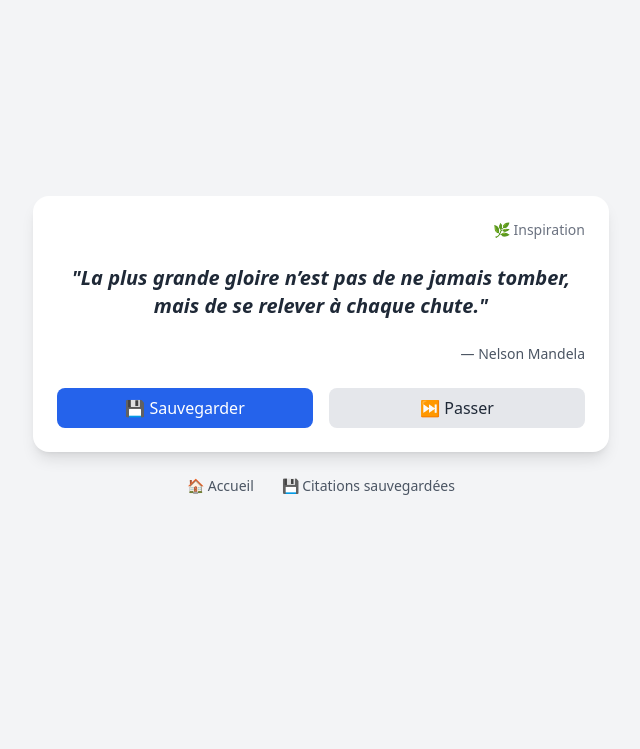
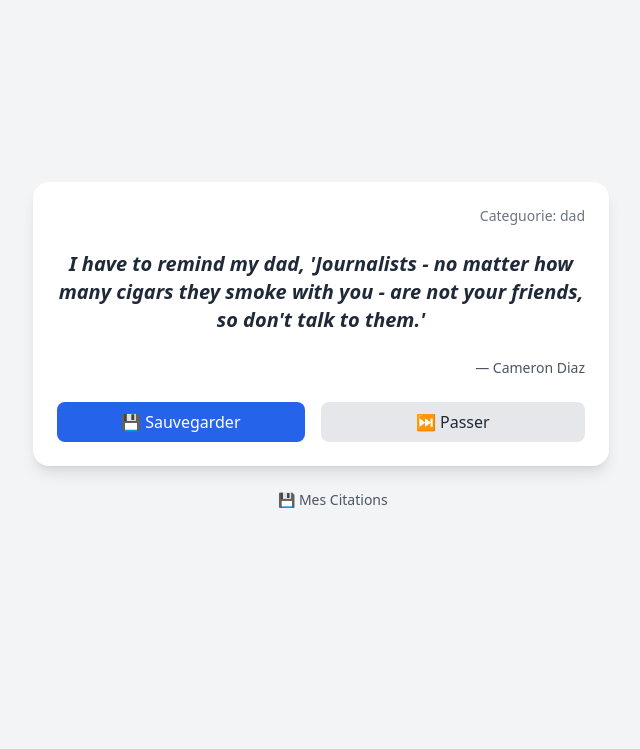
Before and after one commit to ElieReyara/QuoteFetcher, a Django app: template quote_api/quoteapi/quotes/templates/quotes/acceuil.html in a window 1280 px wide. Shown: the part 158-907 px from the top of the page, without its empty margins (319-959 px from the left). Run offline with Django 5.2, Linux system fonts and the light colour scheme; data comes from the database, SQL or seed files in the repository; both versions use the stored data as it was after the commit; the template is opened without the code that fills it: values that come from a table or form of the project are taken from there, most other values are stand-ins (such as "Sample title", 1, 10 or a date in 2020); some libraries are stand-ins or nearby versions.

Commit message:
Adaptation generation de quote et sauvegarde

```diff
--- a/quote_api/quoteapi/quotes/templates/quotes/acceuil.html
+++ b/quote_api/quoteapi/quotes/templates/quotes/acceuil.html
@@ -6,34 +6,39 @@
   <div class="bg-white rounded-2xl shadow-lg p-6 w-full max-w-xl space-y-6">
     <!-- Catégorie -->
     <div class="text-sm text-gray-500 text-right font-medium">
-      🌿 Inspiration
+      Categuorie: {{quote.category}}
     </div>
 
     <!-- Citation -->
     <blockquote class="text-xl font-semibold text-gray-800 italic text-center">
-      "La plus grande gloire n’est pas de ne jamais tomber, mais de se relever à chaque chute."
+      {{quote.text}}
     </blockquote>
 
     <!-- Auteur -->
     <div class="text-right text-sm text-gray-600">
-      — Nelson Mandela
+      — {{quote.author}}
     </div>
 
     <!-- Boutons -->
     <div class="flex justify-between gap-4">
-      <button class="w-full bg-blue-600 hover:bg-blue-700 text-white py-2 px-4 rounded-lg font-medium transition">
-        💾 Sauvegarder
-      </button>
+      <form action="{% url 'saveQuote' %}" method="post" class="w-full">
+        {% csrf_token %}
+        <input type="hidden" name="json_quote_data" value="{{ json_quote_data }}">
+        <button class="w-full bg-blue-600 hover:bg-blue-700 text-white py-2 px-4 rounded-lg font-medium transition">
+          💾 Sauvegarder
+        </button>
+    </form>
       <button class="w-full bg-gray-200 hover:bg-gray-300 text-gray-800 py-2 px-4 rounded-lg font-medium transition">
-        ⏭️ Passer
+        <a href="{% url 'quote' %}" class="">⏭️ Passer</a>
+
       </button>
     </div>
   </div>
 
   <!-- Navigation -->
   <div class="mt-6 text-sm text-gray-600 space-x-6">
-    <a href="#" class="hover:underline">🏠 Accueil</a>
-    <a href="#" class="hover:underline">💾 Citations sauvegardées</a>
+    <a href="#" class="hidden hover:underline">🏠 Accueil</a>
+    <a href="#" class="hover:underline">💾 Mes Citations</a>
     <a href="#" class="hidden hover:underline">⚙️ Paramètres</a>
   </div>
 </div>
--- a/quote_api/quoteapi/quotes/templates/quotes/base.html
+++ b/quote_api/quoteapi/quotes/templates/quotes/base.html
@@ -20,7 +20,7 @@
             <div class="px-6 flex space-x-4 justify-between items-center">
                 <div class="space-x-4">
                     <a href="#" class="text-gray-700 font-medium hover:text-gray-900">Profil</a>
-                    <a href="#" class="bg-gray-500 font-medium px-3 py-2 rounded rounded text-gray-700 hover:text-gray-900">Acceuil</a>
+                    <a href="{% url 'quote' %}" class="bg-gray-500 font-medium px-3 py-2 rounded rounded text-gray-700 hover:text-gray-900">Acceuil</a>
                     <a href="#" class="bg-green-500 font-medium px-3 py-2 rounded rounded text-white hover:text-white-900">Mes Citations</a>
                 </div>
                 <form action="{% url 'logout' %}" method="post" class="inline">
--- a/quote_api/quoteapi/quotes/urls.py
+++ b/quote_api/quoteapi/quotes/urls.py
@@ -2,7 +2,7 @@
 from . import views
 
 urlpatterns = [
-    path("", views.index, name="index"),
-    path("quote/", views.quote, name="quote"),
-    path("savedQuotes/", views.savedQuotes, name="savedQuotes")
+    path("", views.quote, name="quote"),
+    path("saveQuote/", views.saveQuote, name="saveQuote"),
+    path("savedQuotes/", views.retrieveSavedQuote, name="savedQuotes")
 ]
```
Also changed, not shown: quote_api/quoteapi/quotes/views.py (+28 -8 lines), quote_api/quoteapi/db.sqlite3.
